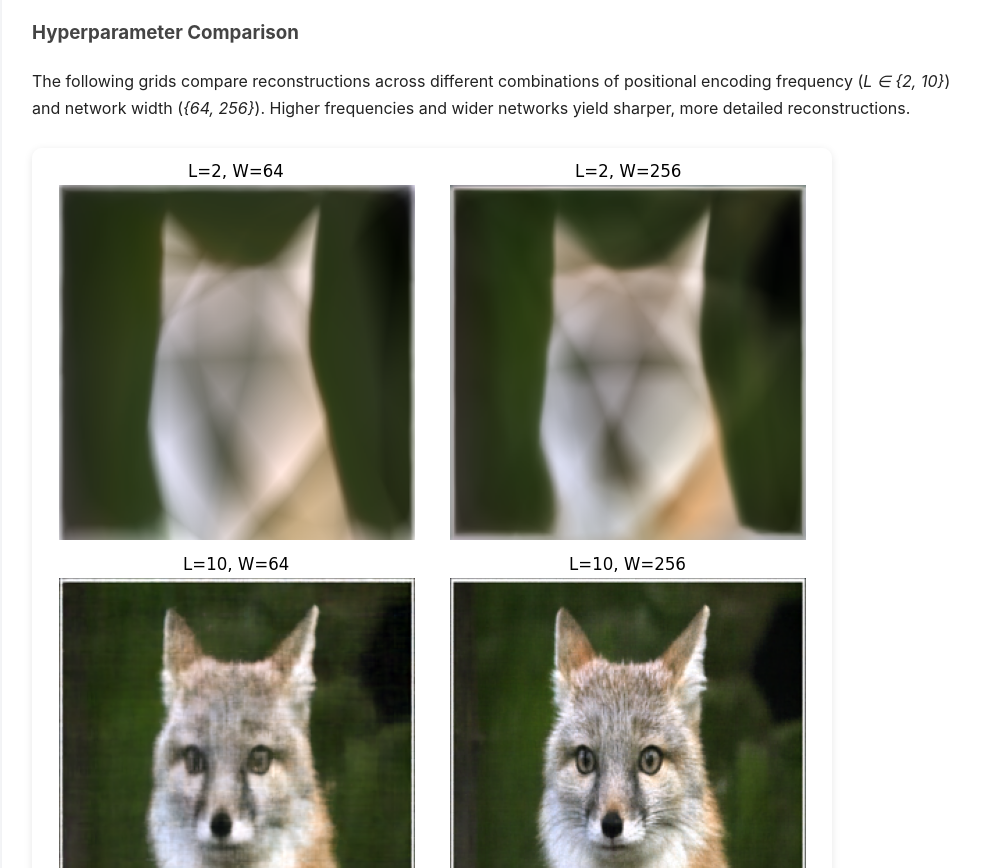
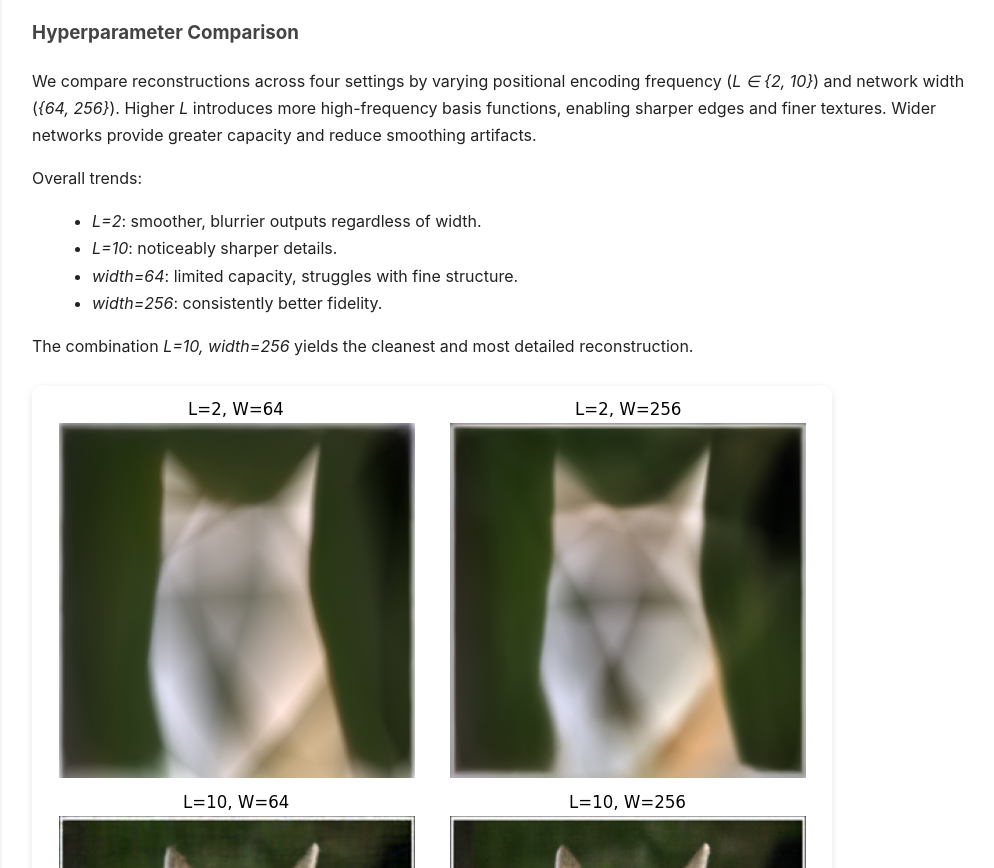
Before and after one commit to Mxm16/Neural-Radiance-Field, a plain HTML site: page index.html in a window 1280 px wide. Shown: the part 2297-3165 px from the top of the page, without its empty margins (138-1132 px from the left). Drawn offline with Linux system fonts and the light colour scheme.

Commit message:
Update index.html

```diff
--- a/index.html
+++ b/index.html
@@ -122,12 +122,25 @@
     </figure>
   </div>
 
-  <h3>Hyperparameter Comparison</h3>
-  <p>
-    The following grids compare reconstructions across different combinations of positional encoding
-    frequency (<em>L ∈ {2, 10}</em>) and network width (<em>{64, 256}</em>).
-    Higher frequencies and wider networks yield sharper, more detailed reconstructions.
-  </p>
+<h3>Hyperparameter Comparison</h3>
+<p>
+  We compare reconstructions across four settings by varying positional encoding frequency
+  (<em>L ∈ {2, 10}</em>) and network width (<em>{64, 256}</em>). Higher <em>L</em> introduces more
+  high-frequency basis functions, enabling sharper edges and finer textures. Wider networks
+  provide greater capacity and reduce smoothing artifacts.
+</p>
+
+<p>
+  Overall trends:
+  <ul>
+    <li><em>L=2</em>: smoother, blurrier outputs regardless of width.</li>
+    <li><em>L=10</em>: noticeably sharper details.</li>
+    <li><em>width=64</em>: limited capacity, struggles with fine structure.</li>
+    <li><em>width=256</em>: consistently better fidelity.</li>
+  </ul>
+  The combination <em>L=10, width=256</em> yields the cleanest and most detailed reconstruction.
+</p>
+
   <img src="assets/compare_LW_grid.png" alt="2D Neural Field comparison grid" class="img-large">
   <img src="assets/hyperparameter_comparison.png" alt="2D Neural Field hyperparameter comparison" class="img-large">
 
```
